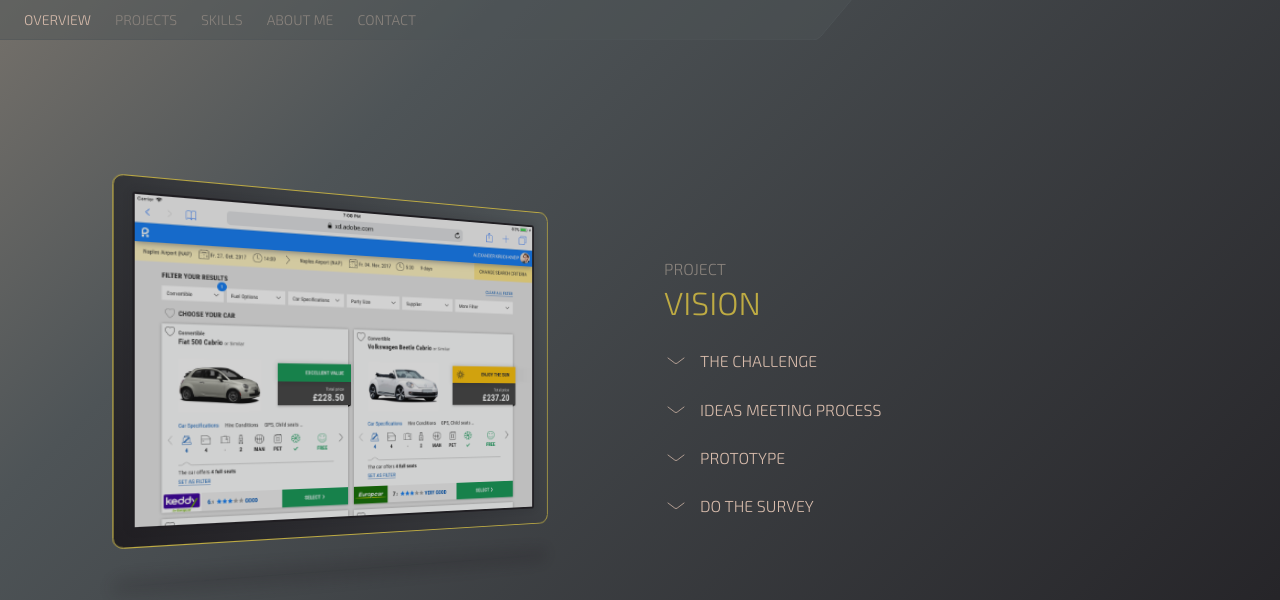
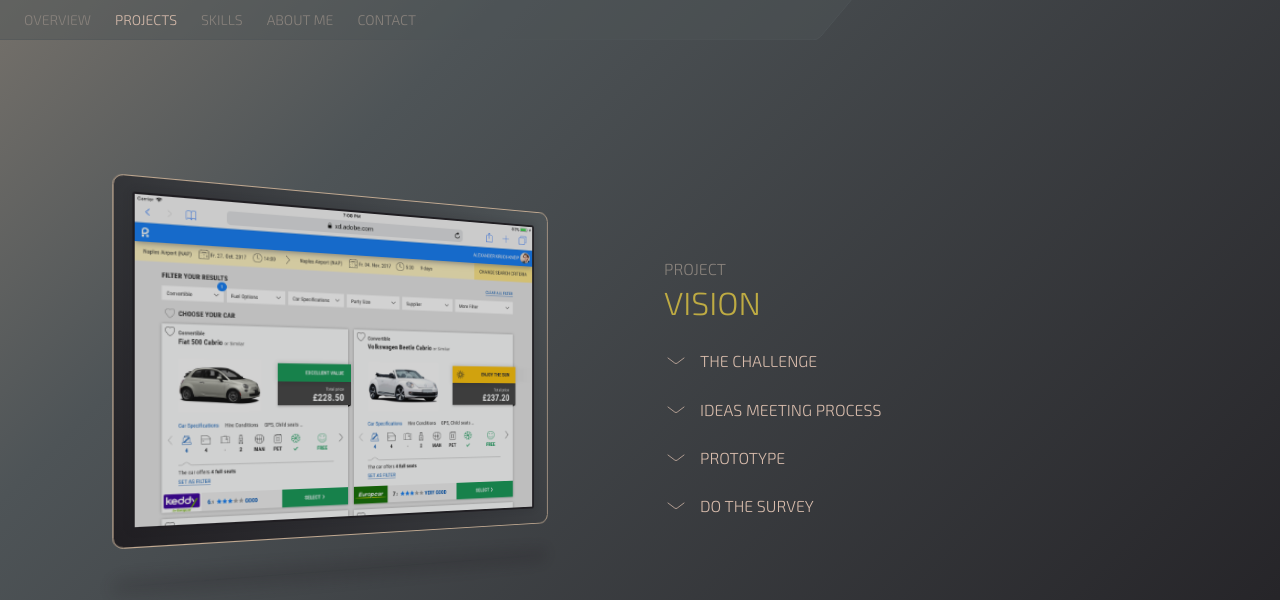
Before and after one commit to akruck/portfolio-akruck, a website: page html/project__index.html in a window 1280 px wide. Shown: the top 600 px of the page. Drawn offline with Linux system fonts and the light colour scheme; files that its build step writes are made by us from their sources.

Commit message:
Synchronisuert die Links der Hauptnavigation

```diff
--- a/html/project__index.html
+++ b/html/project__index.html
@@ -83,10 +83,10 @@
 			<div id="navbar__menu__nav" class="collapse navbar__collapse">
 				<ul class="navbar__nav">
 					<li class="nav__item">
-						<a class="nav__link nav__link--active" href="#">Overview</a>
+						<a class="nav__link" href="index.html">Overview</a>
 					</li>
 					<li class="nav__item">
-						<a class="nav__link" href="project__index.html">Projects</a>
+						<a class="nav__link nav__link--active" href="project__index.html">Projects</a>
 					</li>
 					<li class="nav__item">
 						<a class="nav__link" href="skills.html">Skills</a>
@@ -155,7 +155,7 @@
 							<div class="device__wrapper d-flex align-items-center justify-content-center">
 
 								<!-- device -->
-								<div class="device__body visible device__border--apple-green">
+								<div class="device__body visible device__border--sand">
 										<div class="device__display">
 											<div class="device__image d-flex align-items-center">
 												<img src="assets/img/rentalcars/01_01-car_card-landing_page.png" alt="image-example-complexity">
```
Also changed, not shown: html/project--01.html (+2 -2 lines), html/project--02.html (+2 -2 lines), html/project--03.html (+2 -2 lines).
